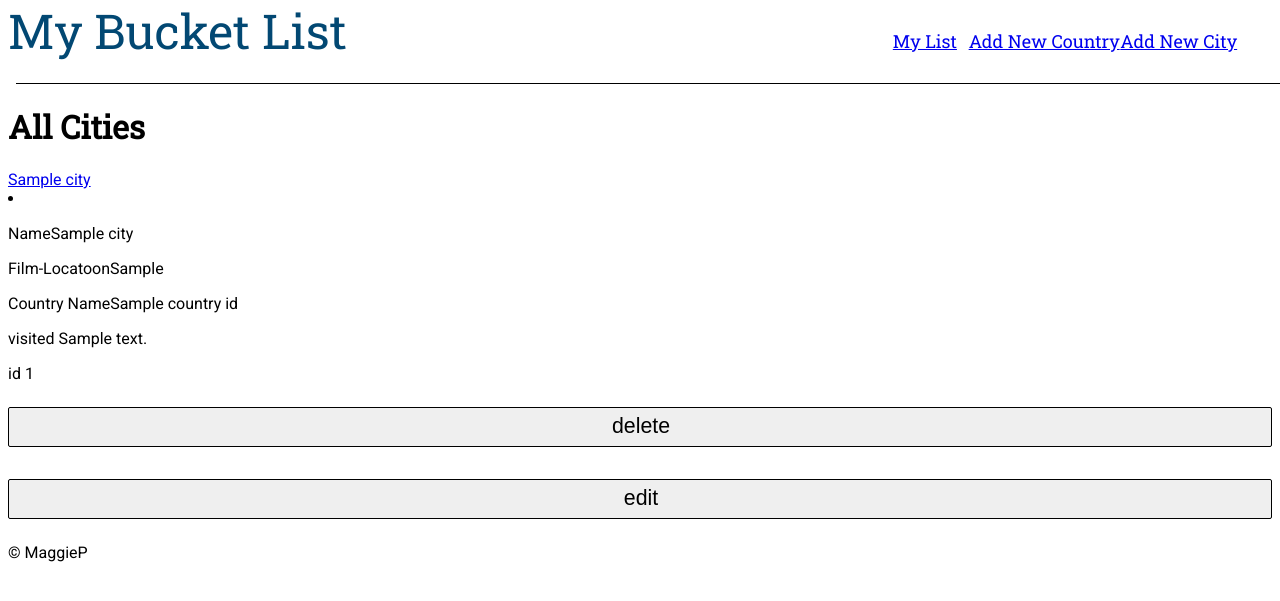
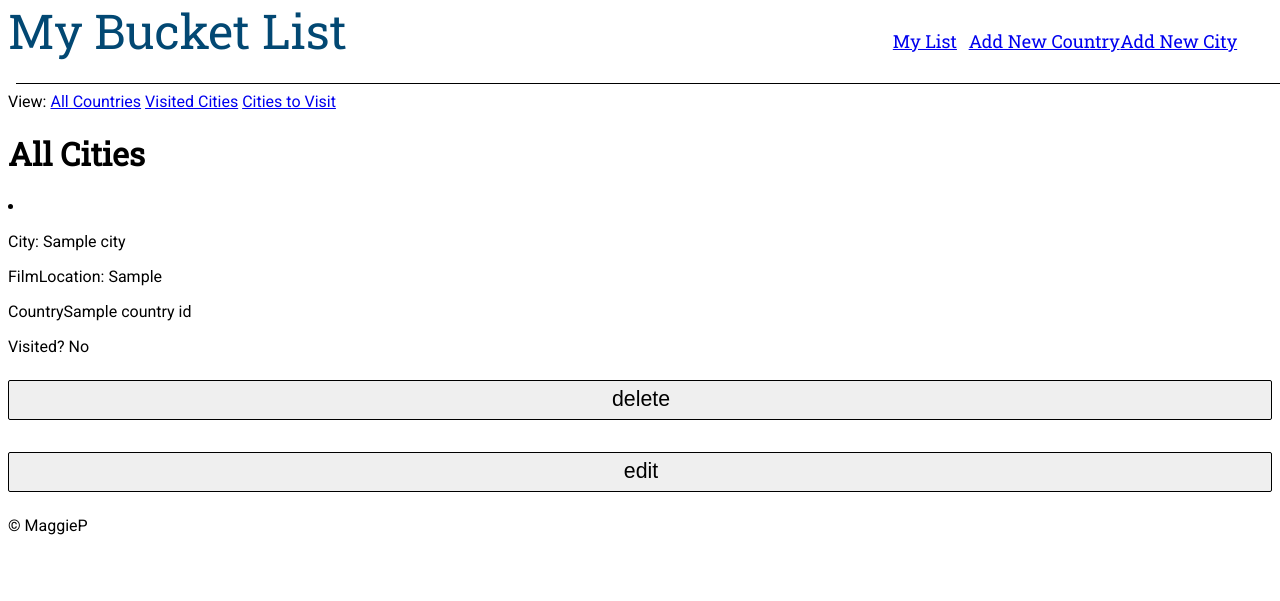
Before and after one commit to HelloMaggieP/Python_Project_Bucketlist, a Flask app: page /cities in a window 1280 px wide. Shown: the part 29-630 px from the top of the page. Run offline with Flask 2, Linux system fonts and the light colour scheme; a database or web service that is not in the repository returns one stand-in record (values such as "Sample title"); some libraries are stand-ins or nearby versions.

Commit message:
working if statment in displaying all cities

```diff
--- a/templates/cities/index.html
+++ b/templates/cities/index.html
@@ -1,21 +1,28 @@
 {% extends 'base.html' %}
 
 {% block content %}
+
+
+
+<tr><td>View:</td>
+    <td><a href="/countries">All Countries</a></td>
+    <td><a href="/cities/visited">Visited Cities</a></td>
+    <td><a href="/cities/not-visited">Cities to Visit</a></td>
+
+</tr>
+
 <h1>All Cities</h1>
 
 {% for city in cities %}
-<tr>
-    <td><a href="/cities">{{city.name}}</a></td>
-</tr>
-{% endfor %}
-
-{% for city in cities %}
     <li>
-        <p>Name{{city.name}}</p>
-        <p>Film-Locatoon{{city.film_locations}}</p>
-        <p>Country Name{{city.country.name}}</p>
-        <p>visited {{city.visited}}</p>
-           <p> id {{city.id}}</p>
+        <p>City: {{city.name}}</p>
+        <p>FilmLocation: {{city.film_locations}}</p>
+        <p>Country{{city.country.name}}</p>
+        <p>Visited?
+            {% if city.visited == True %} Yes
+            {% else %} No
+            {% endif %}
+            </p>
         <p>
             <form action="/cities/{{ city.id }}/delete" method='POST'>
                 <input type="submit" value="delete">
@@ -25,7 +32,6 @@
             <form action="/cities/{{ city.id }}/edit" method='GET'>
                 <input type="submit" value="edit">
             </form>
-
         </p>
     </li>
 {% endfor %}
```
